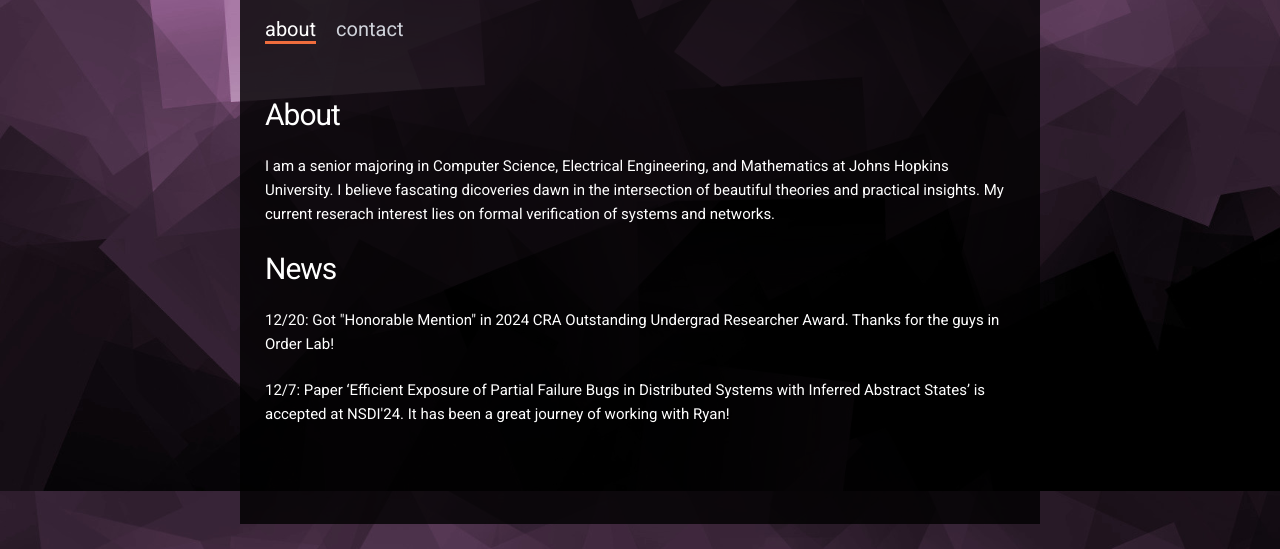
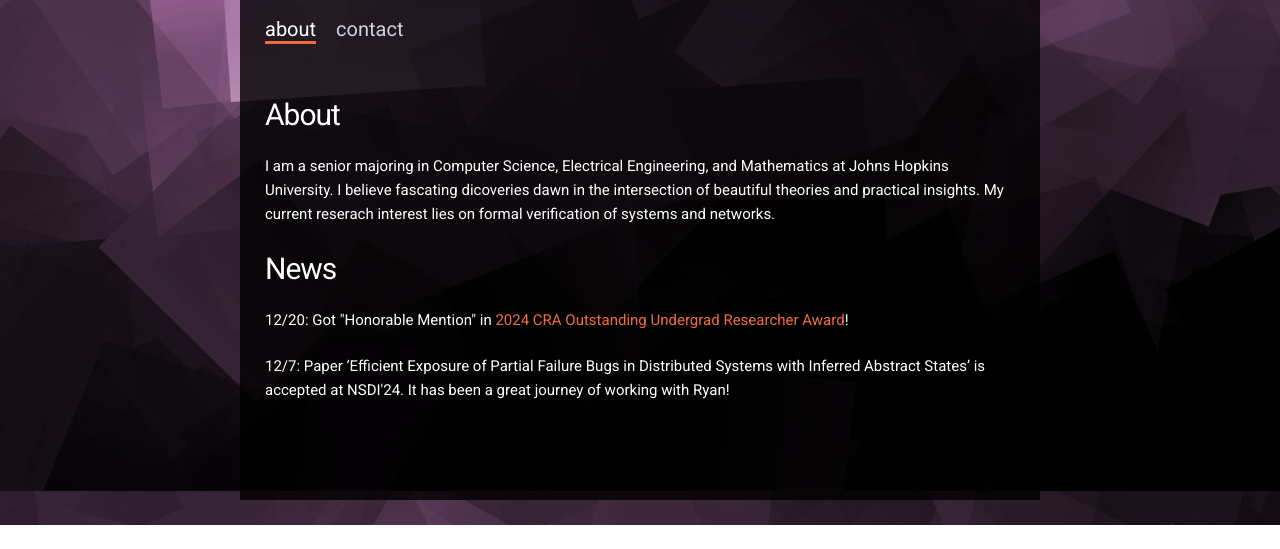
Before and after one commit to tonyPan123/tonyPan123.github.io, a plain HTML site: page index.html in a window 1280 px wide. Shown: the part 309-858 px from the top of the page. After the commit the page ends 834 px from the top, so only its background shows below. Drawn offline with nearby package versions, Linux system fonts and the light colour scheme.

Commit message:
Update the link to cra

```diff
--- a/index.html
+++ b/index.html
@@ -51,7 +51,7 @@
             </p>
             <h2>News</h2>
             <p>
-              12/20: Got "Honorable Mention" in 2024 CRA Outstanding Undergrad Researcher Award. Thanks for the guys in Order Lab!
+              12/20: Got "Honorable Mention" in <a href="https://cra.org/about/awards/outstanding-undergraduate-researcher-award/">2024 CRA Outstanding Undergrad Researcher Award</a>!
             </p>
             <p>
               12/7: Paper ‘Efficient Exposure of Partial Failure Bugs in Distributed Systems with Inferred Abstract States’ is accepted at NSDI'24.
```
